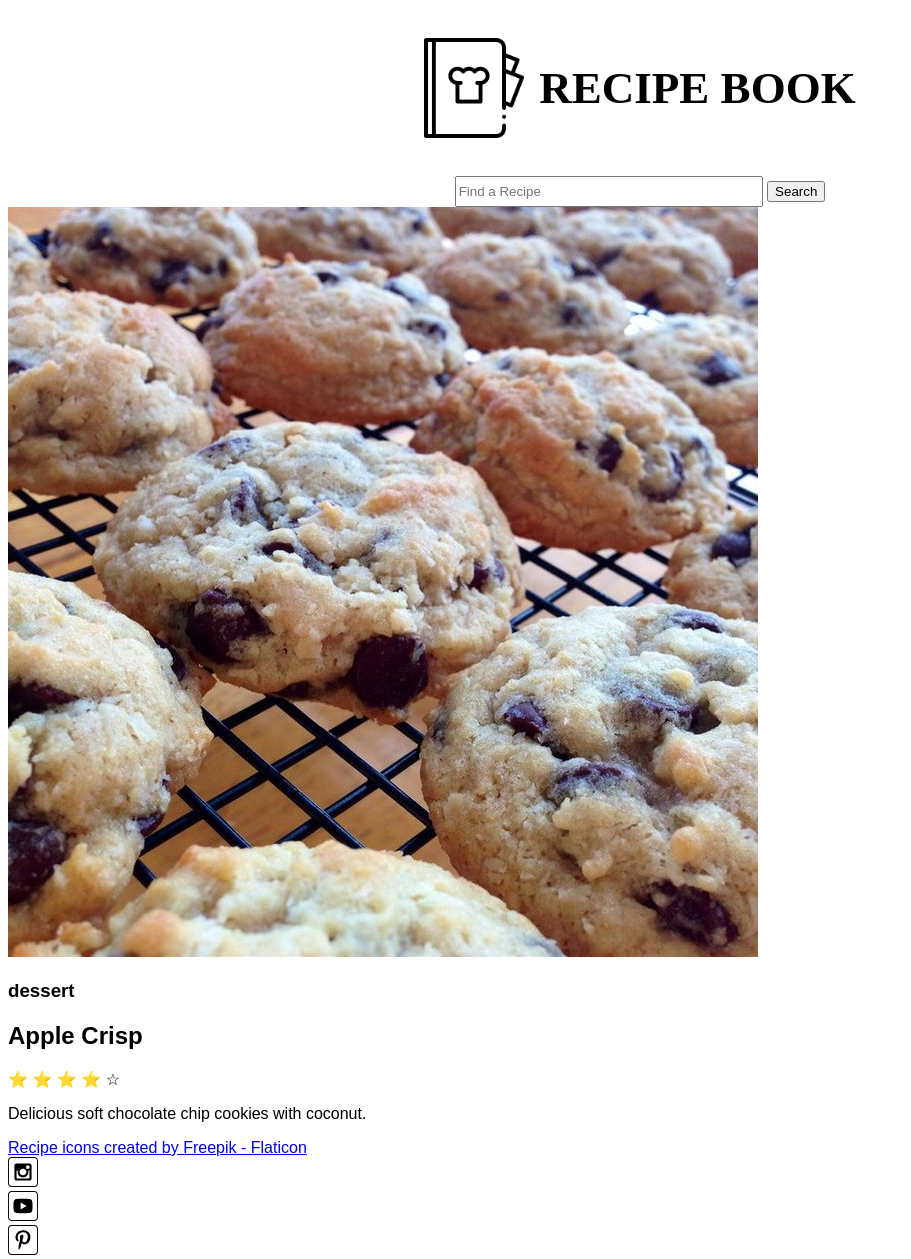
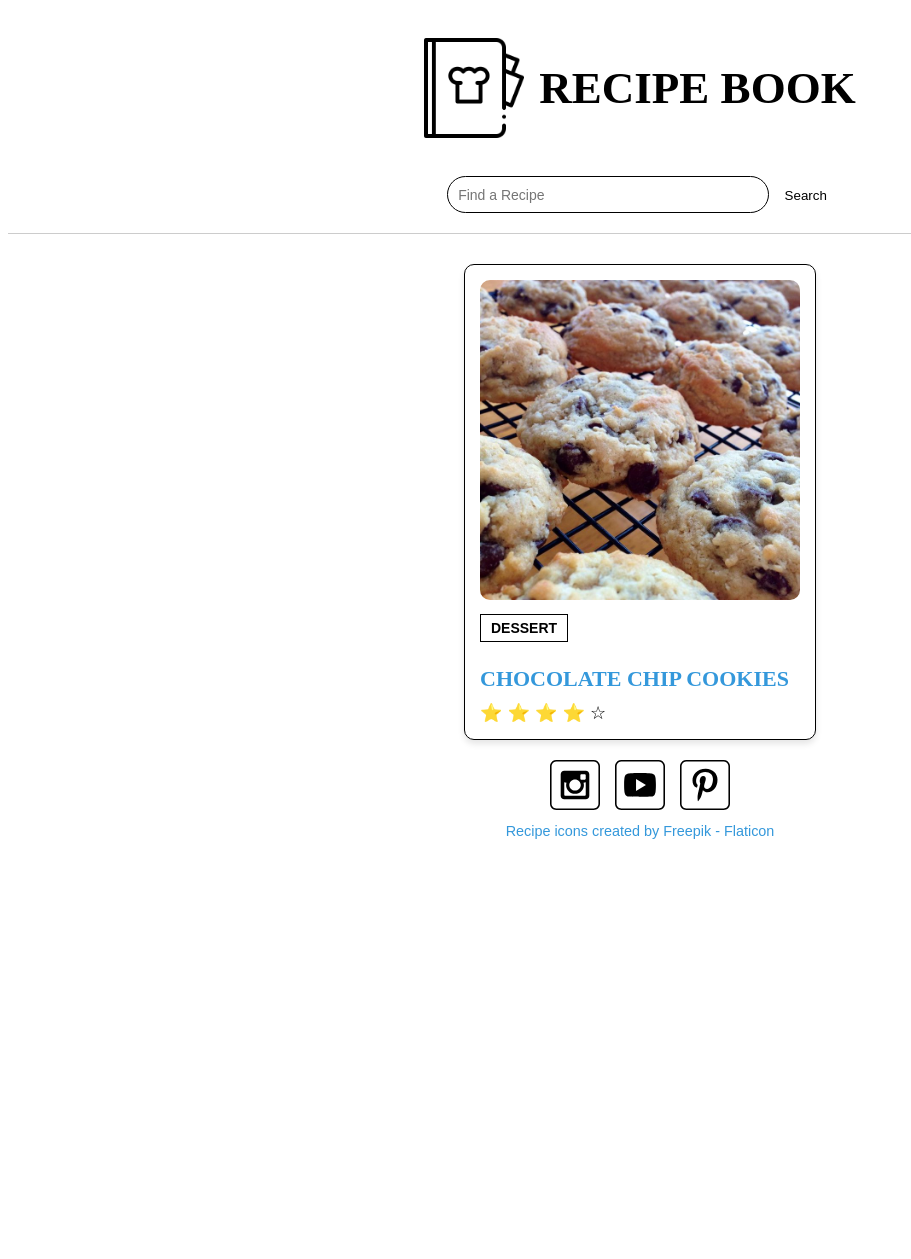
Before and after one commit to RebeccaHanks/WDD-131, a plain HTML site: page week6/recipes/index.html in a window 1280 px wide. Shown: the whole page, without its empty margins (0-911 px from the left). After the commit the page ends 847 px from the top, so only its background shows below. Drawn offline with Linux system fonts and the light colour scheme; a web font is replaced by a local one.

Commit message:
recipe css

```diff
--- a/week6/recipes/index.html
+++ b/week6/recipes/index.html
@@ -22,7 +22,7 @@
         <section class="recipe">
             <img src="images/chocolate-chip-cookies.jpg" alt="Chocolate Chip Cookies">
             <h3>dessert</h3>
-            <h1>Apple Crisp</h1>
+            <h1>Chocolate Chip Cookies</h1>
             <span
 	            class="rating"
 	            role="img"
@@ -38,13 +38,14 @@
         </section>
     </main>
     <footer>
-        <a href="https://www.flaticon.com/free-icons/recipe" title="recipe icons">Recipe icons created by Freepik - Flaticon</a>
         <div class="social">
             <!-- Social media icons provided under CC from https://www.iconfinder.com/AlfredoCreates  -->
             <a href="#"><img src="images/instagram_icon.svg" alt="instagram icon"></a>
             <a href="#"><img src="images/youtube_icon.svg" alt="youtube icon"></a>
             <a href="#"><img src="images/pinterest_icon.svg" alt="pinterest icon"></a>
         </div>
+        <a href="https://www.flaticon.com/free-icons/recipe" title="recipe icons">Recipe icons created by Freepik - Flaticon</a>
+
     </footer>
 
 </body>
--- a/week6/recipes/recipes.css
+++ b/week6/recipes/recipes.css
@@ -20,34 +20,98 @@ header > h1 {
     display: flex;
     justify-content: center;
     align-items: center;
+    margin-bottom: 30px;
+    padding-bottom: 20px;;
+    border-bottom: 1px solid #ccc;
+
 }
 #search {
     width: 300px;
     height: 25px;
+    padding: 5px 10px;
+    border: 1px solid black;
+    border-radius: 20px;
+    font-size: 14px;
+}
+.search button {
+    background: none;
+    border: none;
+    cursor: pointer;
+    margin-left: 5px;
 }
 
 body {
     font-family: Arial, Helvetica, sans-serif;
 }
-img {
+.recipe img {
     max-width: 100%;
+    border-radius: 10px;
+}
+
+.recipe {
+    background: white;
+    width: 320px;
+    margin: 20px auto;
+    padding: 15px;
+    border-radius: 10px;
+    border: 1px solid black;
+    box-shadow: 0px 4px 6px rgba(0, 0, 0, 0.1);
+    text-align: left;
+}
+
+.recipe h3 {
+    display: inline-block;
+    color: black;
+    font-size: 14px;
+    padding: 5px 10px;
+    /* border-radius: 5px; */
+    border: 1px solid black;
+    text-transform: uppercase;
+    margin-top: 10px;
+}
+
+.recipe h1 {
+    font-family: 'Cantata One', serif;
+    font-size: 22px;
+    color: #3498db;
+    text-transform: uppercase;
+    margin: 10px 0;
+
+}
+.recipe > p {
+    display: none;
+
+}
+
+.rating {
+    font-size: 18px;
+}
+
+footer {
+    font-size: 0.9em;
+    margin-top:20px;
+    text-align: center;
+}
+
+footer > a {
+    color: #3498db;
+    text-decoration: none;
+
+}
+footer >a:hover {
+    text-decoration: underline;
+}
+
+.social {
+    display: flex;
+    justify-content: center;
+    gap: 15px;
+    margin-top: 15px;
+    margin-bottom: 10px;;
 }
 
 
-
-
-
-
-
-
-
-
-footer > a {
-    size: 0.6em;
+.social img {
+    width: 50px;
+    height: 50px;
 }
-
-
-.social {
-    width: 30px;
-    height: 30px;
-}
--- /dev/null
+++ b/week6/sorting.html
@@ -0,0 +1,8 @@
+<!-- sorting.html -->
+<html>
+  <head>
+    <title>Sorting Activities</title>
+    <script src="sorting.js"></script>
+  </head>
+  <body></body>
+</html>
```
Also changed, not shown: week6/sorting.js (added, +126 -0 lines).
